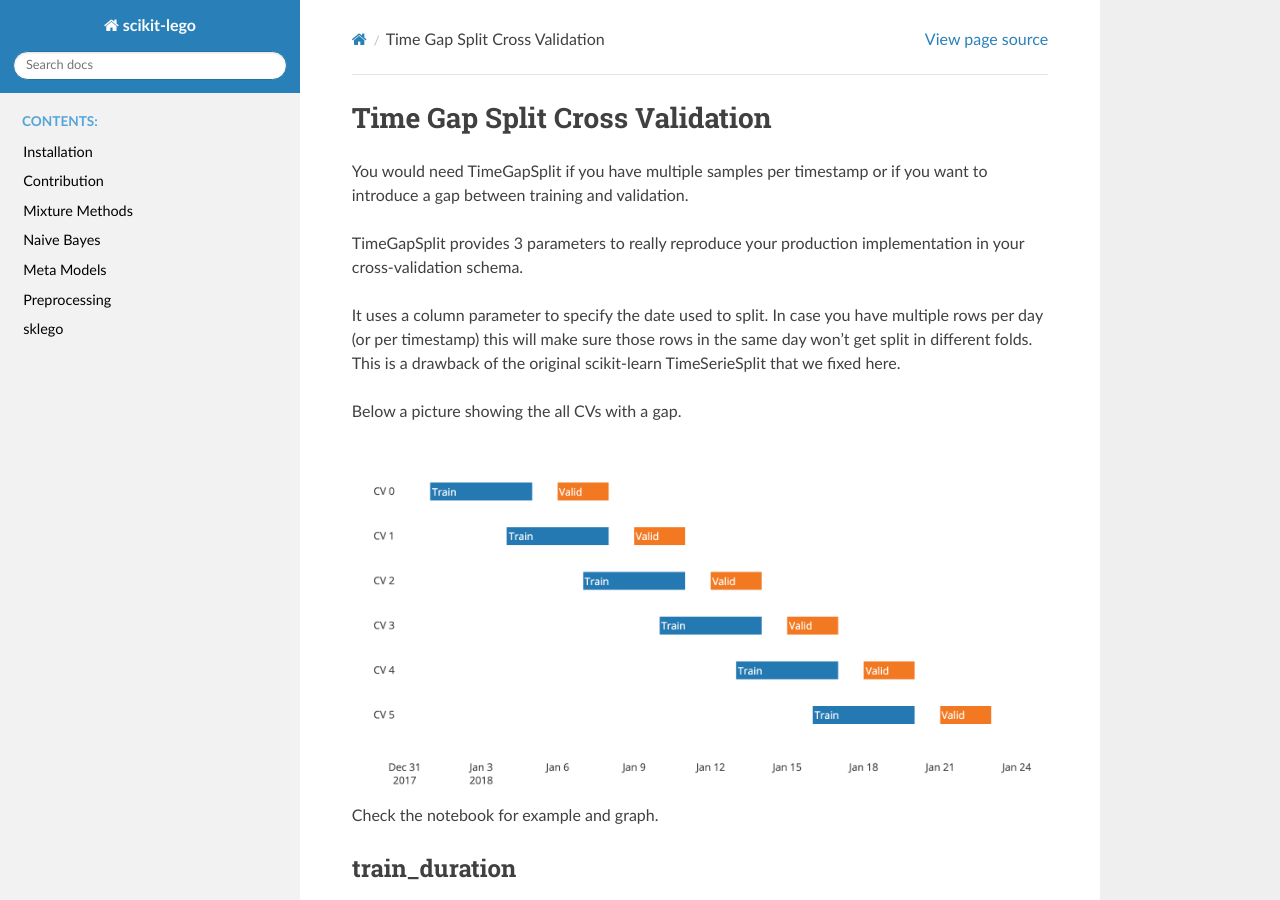
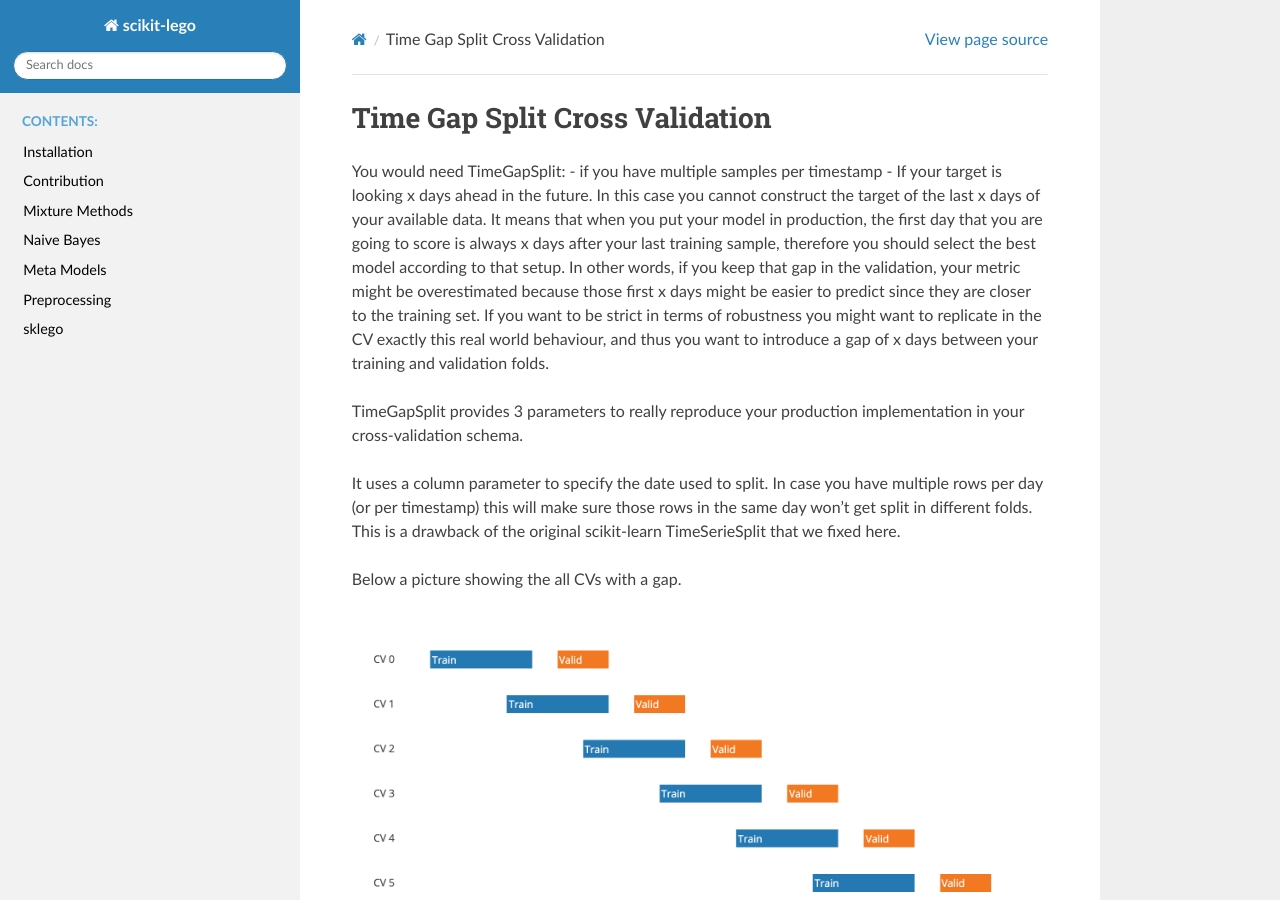
Before and after one commit to koaning/scikit-lego, a Sphinx documentation site: the page built from doc/cross_validation.rst, in a window 1280 px wide and 900 px high. Built offline with Sphinx 7.4.7 and the Read the Docs theme 2.0.0, drawn with Linux system fonts in a browser that asks for light colours.

Commit message:
Update cross_validation.rst

```diff
--- a/doc/cross_validation.rst
+++ b/doc/cross_validation.rst
@@ -1,7 +1,9 @@
 Time Gap Split Cross Validation
 ===============================
 
-You would need TimeGapSplit if you have multiple samples per timestamp or if you want to introduce a gap between training and validation.
+You would need TimeGapSplit:
+- if you have multiple samples per timestamp
+- If your target is looking x days ahead in the future. In this case you cannot construct the target of the last x days of your available data. It means that when you put your model in production, the first day that you are going to score is always x days after your last training sample, therefore you should select the best model according to that setup. In other words, if you keep that gap in the validation, your metric might be overestimated because those first x days might be easier to predict since they are closer to the training set. If you want to be strict in terms of robustness you might want to replicate in the CV exactly this real world behaviour, and thus you want to introduce a gap of x days between your training and validation folds.
 
 TimeGapSplit provides 3 parameters to really reproduce your production implementation in your cross-validation schema.
 
```
